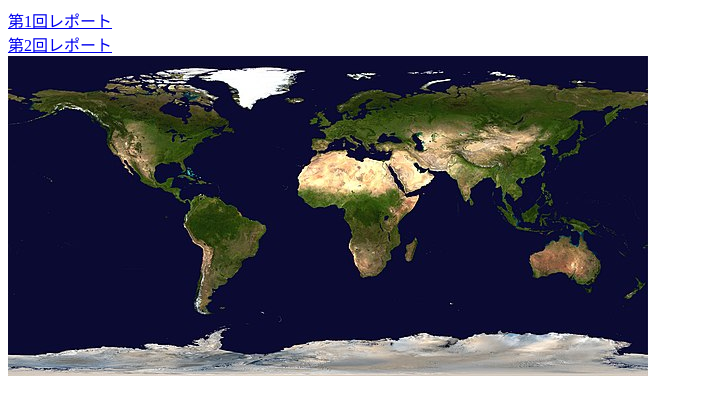
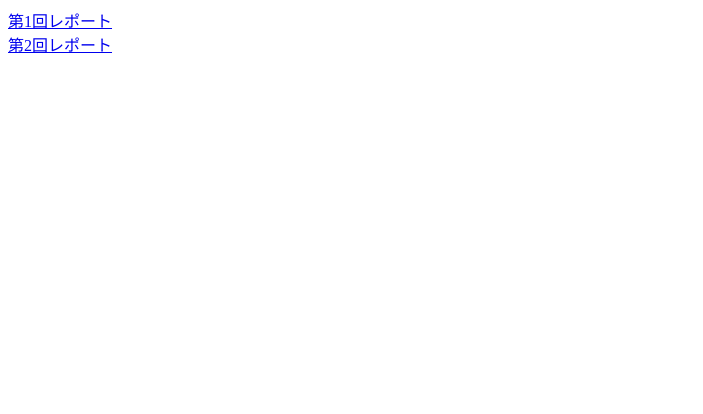
Before and after one commit to kouhei810/CG_lesson, a plain HTML site: page CG_lesson/index.html in a window 1280 px wide. Shown: the whole page, without its empty margins (0-703 px from the left). Drawn offline with Linux system fonts and the light colour scheme.

Commit message:
Update index.html

```diff
--- a/CG_lesson/index.html
+++ b/CG_lesson/index.html
@@ -9,6 +9,5 @@
   <body>
     <a href="report1.html">第1回レポート</a><br>
     <a href="mapping.html">第2回レポート</a><br>
-    <img src="/img/ground.jpg">
   </body>
 </html>
```
